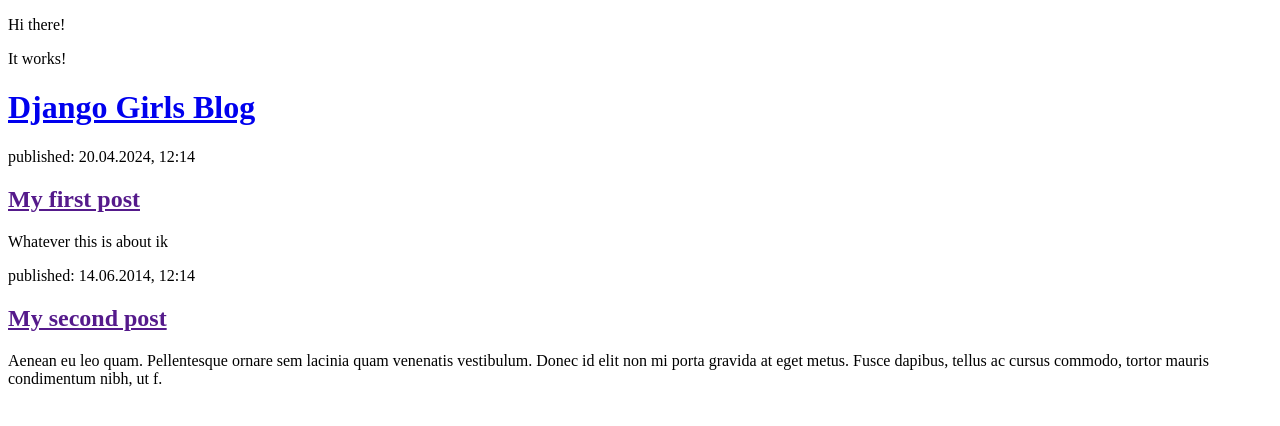
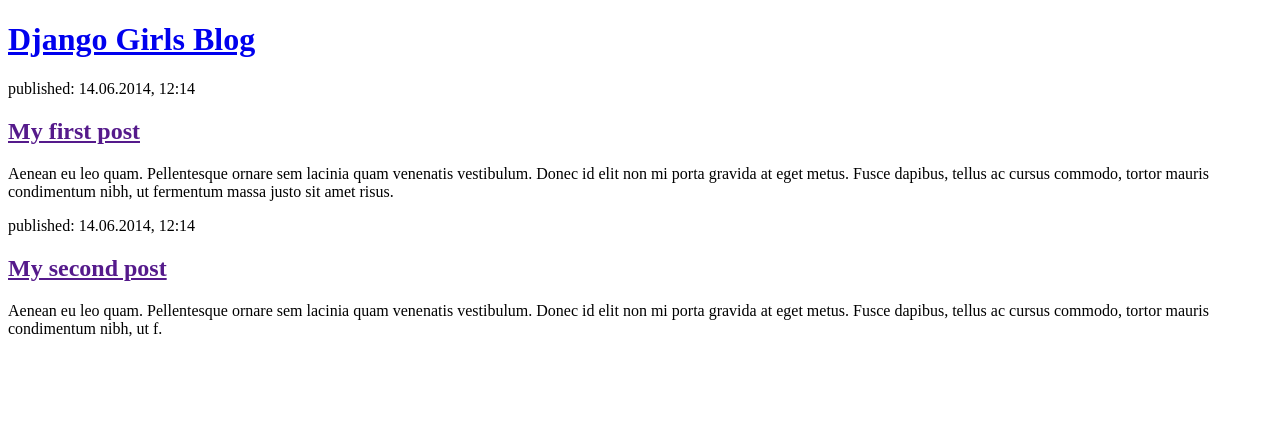
Before and after one commit to ingakasimis/my-first-blog, a Django app: page / in a window 1280 px wide. Shown: the top 426 px of the page. Run offline with Django 3.2, Linux system fonts and the light colour scheme.

Commit message:
Changed the HTML for the site.

```diff
--- a/blog/templates/blog/post_list.html
+++ b/blog/templates/blog/post_list.html
@@ -1,11 +1,3 @@
-<!DOCTYPE html>
-<html>
-<body>
-    <p>Hi there!</p>
-    <p>It works!</p>
-</body>
-</html>
-
 <!DOCTYPE html>
 <html>
     <head>
@@ -17,9 +9,9 @@
         </header>
 
         <article>
-            <time>published: 20.04.2024, 12:14</time>
+            <time>published: 14.06.2014, 12:14</time>
             <h2><a href="">My first post</a></h2>
-            <p>Whatever this is about ik</p>
+            <p>Aenean eu leo quam. Pellentesque ornare sem lacinia quam venenatis vestibulum. Donec id elit non mi porta gravida at eget metus. Fusce dapibus, tellus ac cursus commodo, tortor mauris condimentum nibh, ut fermentum massa justo sit amet risus.</p>
         </article>
 
         <article>
```
Also changed, not shown: blog/urls.py (line endings or trailing spaces).
